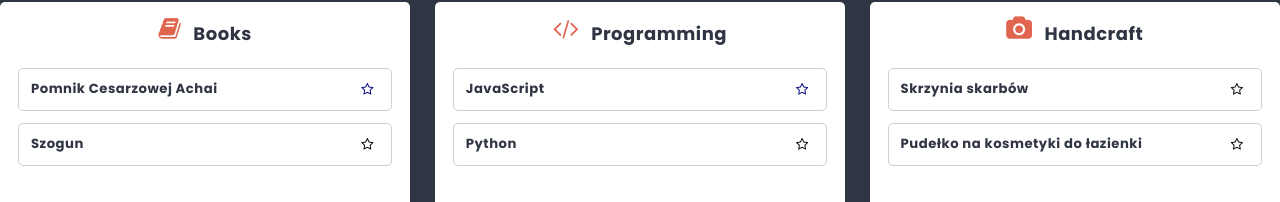
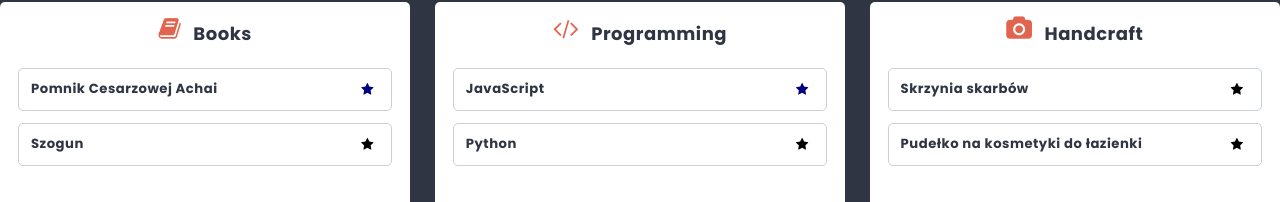
Before and after one commit to msedkiewicz/kodilla-module-15-to-do-app, a React (Create React App) app: page /list/1 in a window 1280 px wide. Shown: the part 409-611 px from the top of the page. Built offline with nearby package versions, Linux system fonts and the light colour scheme.

Commit message:
Add favourite icon

```diff
--- a/src/components/Card/Card.js
+++ b/src/components/Card/Card.js
@@ -23,7 +23,7 @@ const Card = (props) => {
         onClick={handleClick}
         className={clsx(styles.button, props.isFavourite && styles.isActive)}
       >
-        <span className={"fa fa-star-o"} />
+        <i className={"fa fa-star"} />
       </button>
     </li>
   );
```
